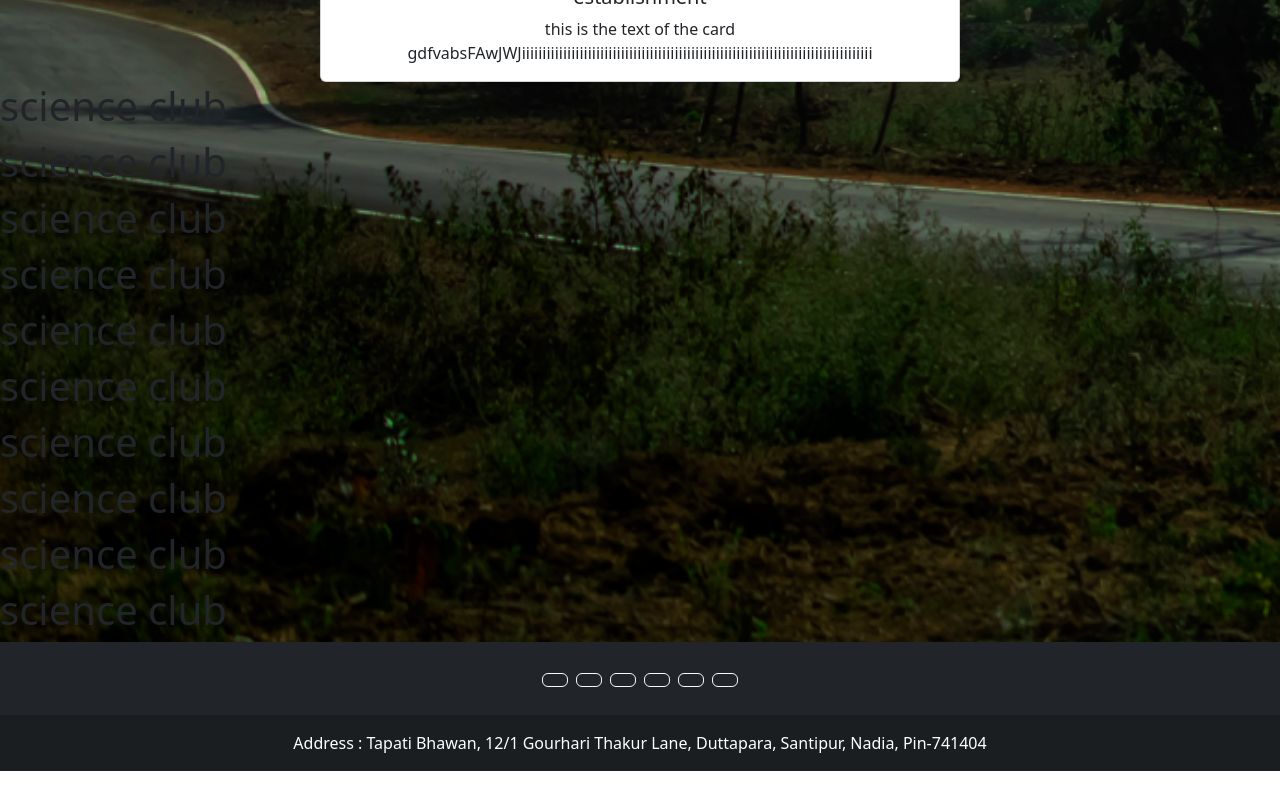
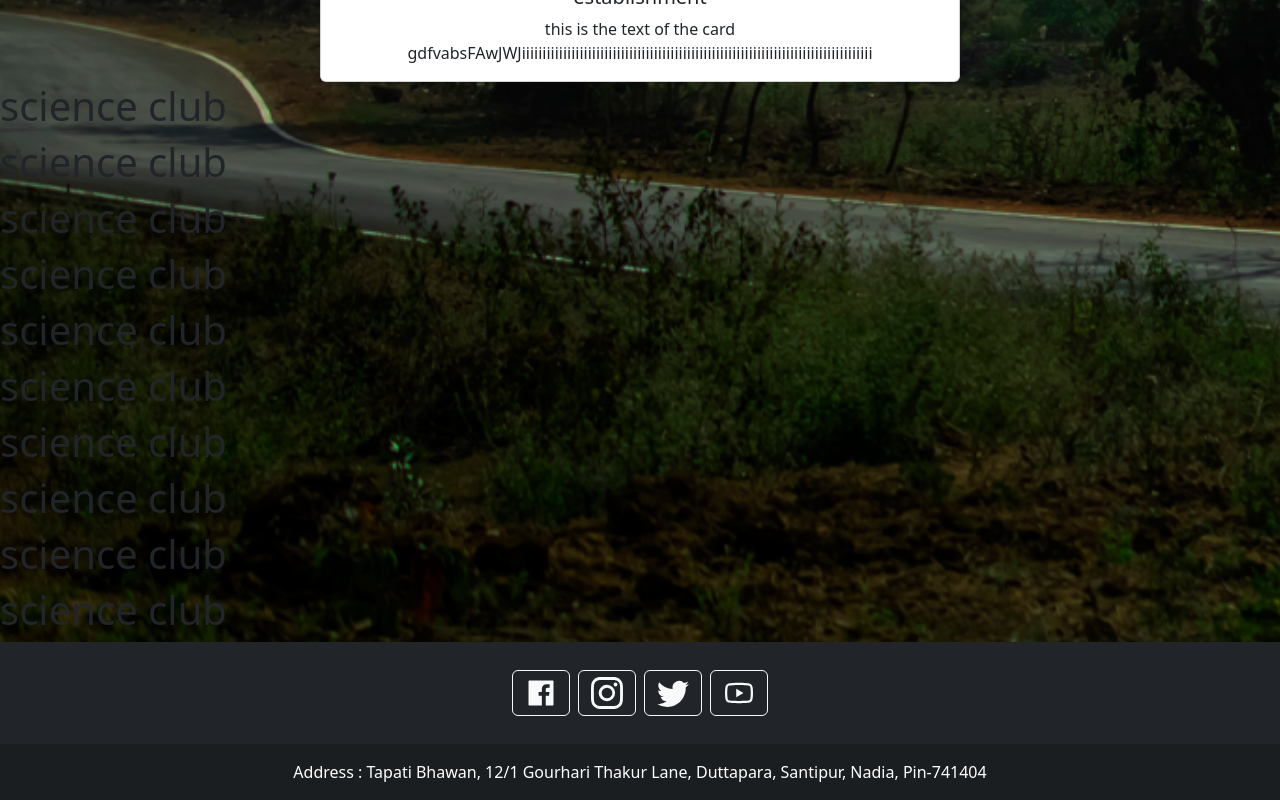
Before and after one commit to ShubhradipSarkar/vercel_ssc_deploy, a React (Create React App) app: page / in a window 1280 px wide. Shown: the part 1220-2020 px from the top of the page. Before the commit the page ends 1991 px from the top, so only its background shows below. Built offline with nearby package versions, Linux system fonts and the light colour scheme; no server answers.

Commit message:
footer icons added

```diff
--- a/src/components/Footer.js
+++ b/src/components/Footer.js
@@ -145,6 +145,8 @@ import {
   MDBIcon,
   MDBBtn
 } from 'mdb-react-ui-kit';
+import {AiFillFacebook,AiOutlineYoutube} from 'react-icons/ai';
+import {BsInstagram,BsTwitter} from 'react-icons/bs'
 
 export default function App() {
   return (
@@ -152,27 +154,23 @@ export default function App() {
       <MDBContainer className='p-4 pb-0'>
         <section className='mb-4'>
           <MDBBtn outline color="light" floating className='m-1' href='#!' role='button'>
-            <MDBIcon fab icon='facebook-f' />
+            <AiFillFacebook size='2em'/>
           </MDBBtn>
 
           <MDBBtn outline color="light" floating className='m-1' href='#!' role='button'>
-            <MDBIcon fab icon='twitter' />
+
+            <BsInstagram size='2em'/>
           </MDBBtn>
 
           <MDBBtn outline color="light" floating className='m-1' href='#!' role='button'>
-            <MDBIcon fab icon='google' />
+            <BsTwitter size='2em'/>
+
           </MDBBtn>
           <MDBBtn outline color="light" floating className='m-1' href='#!' role='button'>
-            <MDBIcon fab icon='instagram' />
+            <AiOutlineYoutube size='2em'/>
           </MDBBtn>
 
-          <MDBBtn outline color="light" floating className='m-1' href='#!' role='button'>
-            <MDBIcon fab icon='linkedin-in' />
-          </MDBBtn>
 
-          <MDBBtn outline color="light" floating className='m-1' href='#!' role='button'>
-            <MDBIcon fab icon='github' />
-          </MDBBtn>
         </section>
       </MDBContainer>
 
```
